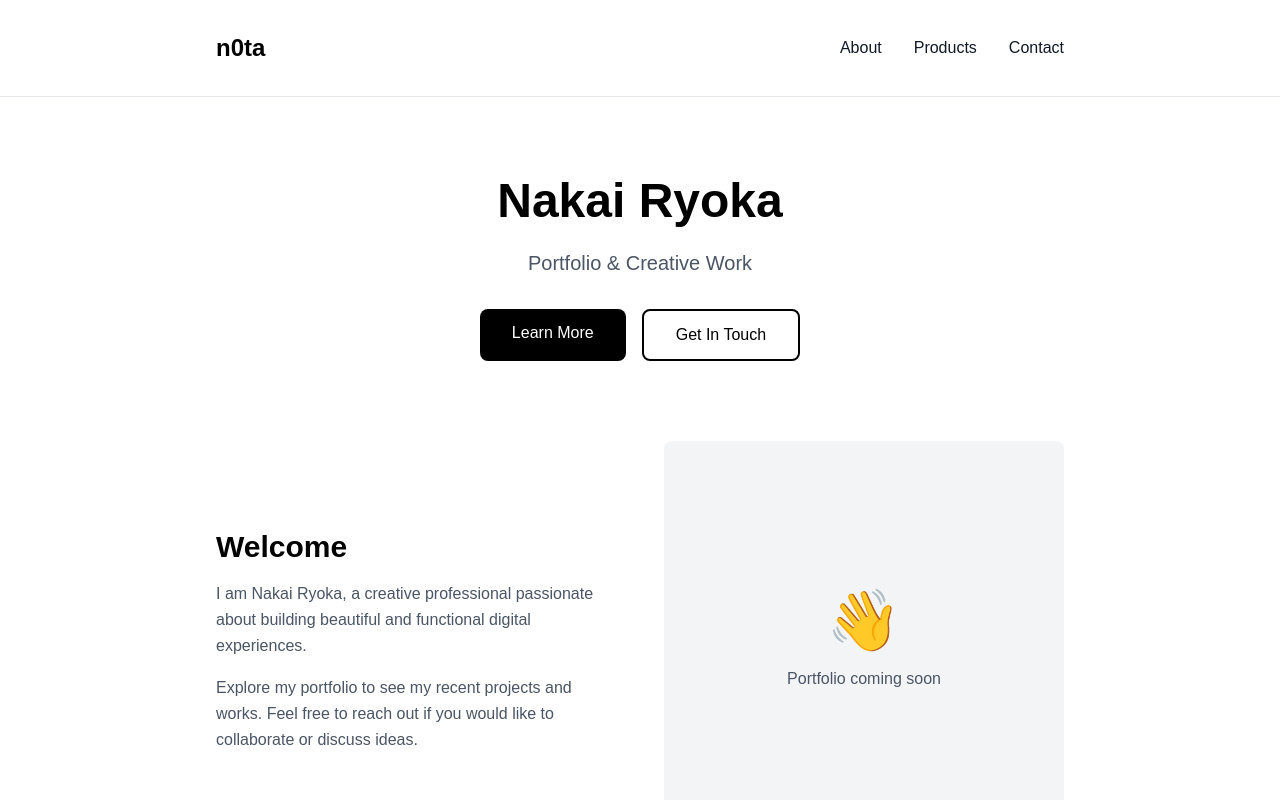
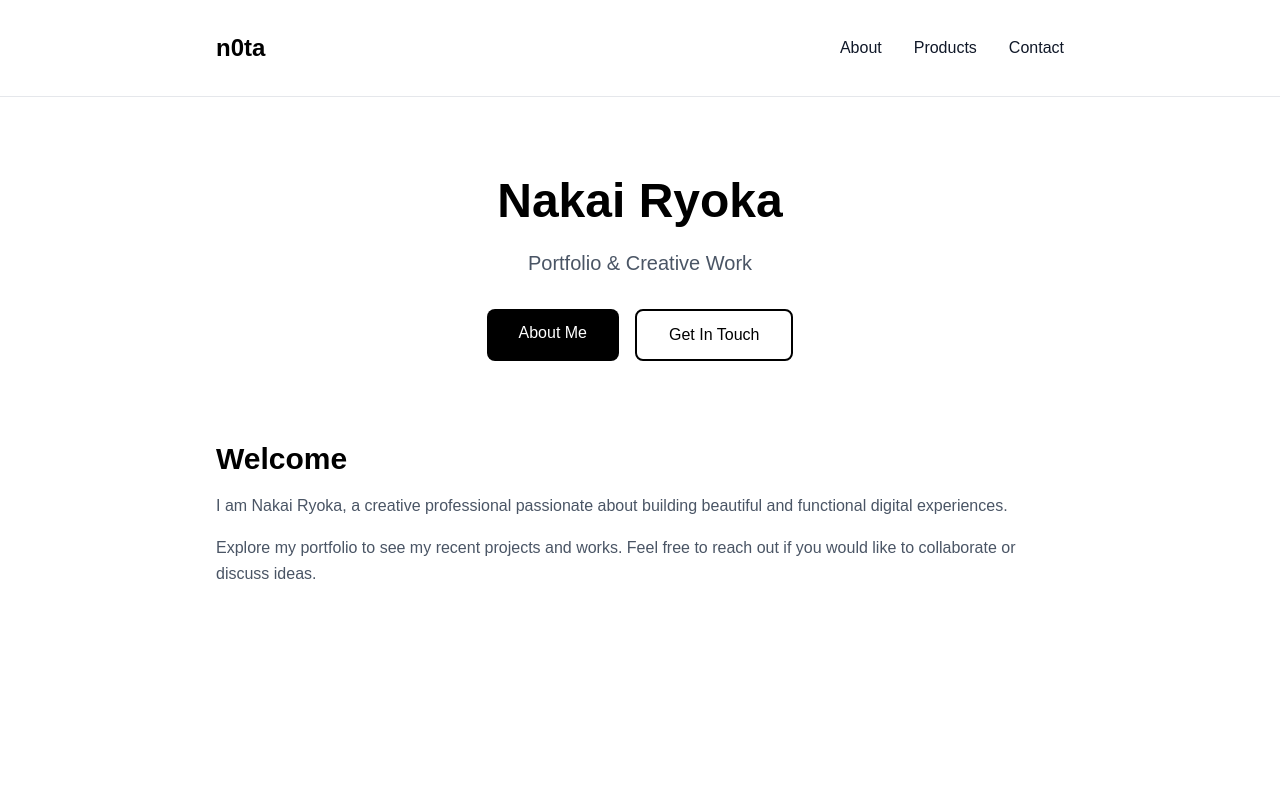
Before and after one commit to ryokcha/n0ta, a Next.js app: page / in a window 1280 px wide. Shown: the top 800 px of the page. Built offline with nearby package versions, Linux system fonts and the light colour scheme.

Commit message:
軽微な変更

```diff
--- a/app/page.tsx
+++ b/app/page.tsx
@@ -52,7 +52,7 @@ export default function Home() {
               href="/about"
               className="px-8 py-3 bg-black text-white rounded-lg font-medium hover:opacity-80 transition-opacity"
             >
-              Learn More
+              About Me
             </Link>
             <Link
               href="/contact"
@@ -64,8 +64,7 @@ export default function Home() {
         </section>
 
         {/* Featured Section */}
-        <section className="grid md:grid-cols-2 gap-12 items-center">
-          <div>
+        <section className="mb-20">
           <h3 className="text-3xl font-bold text-black mb-4">
             Welcome
           </h3>
@@ -77,15 +76,6 @@ export default function Home() {
             Explore my portfolio to see my recent projects and works. Feel free
             to reach out if you would like to collaborate or discuss ideas.
           </p>
-          </div>
-          <div className="bg-gray-100 aspect-square rounded-lg flex items-center justify-center">
-            <div className="text-center">
-              <div className="text-6xl mb-4">👋</div>
-              <p className="text-gray-600">
-                Portfolio coming soon
-              </p>
-            </div>
-          </div>
         </section>
       </main>
 
```
Lines whose indentation alone changed are shown as unchanged.
